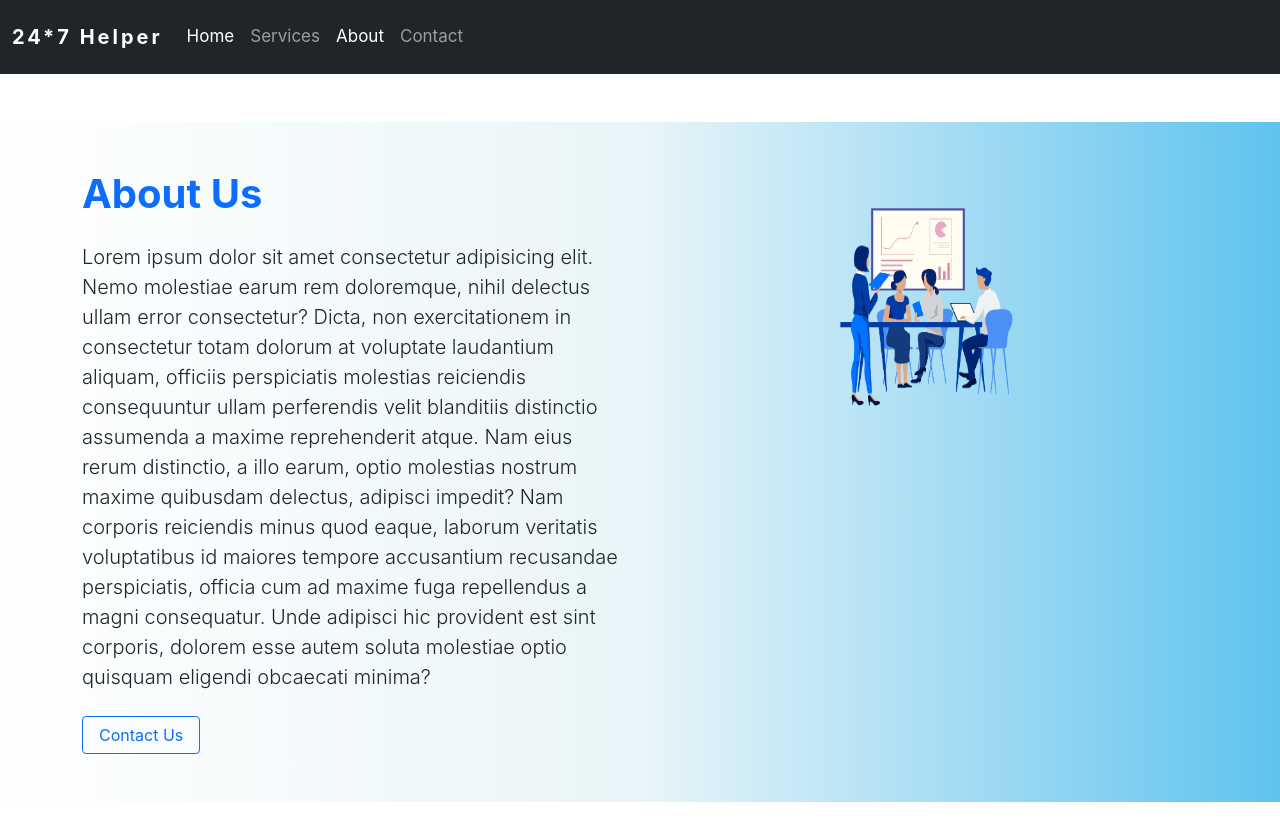
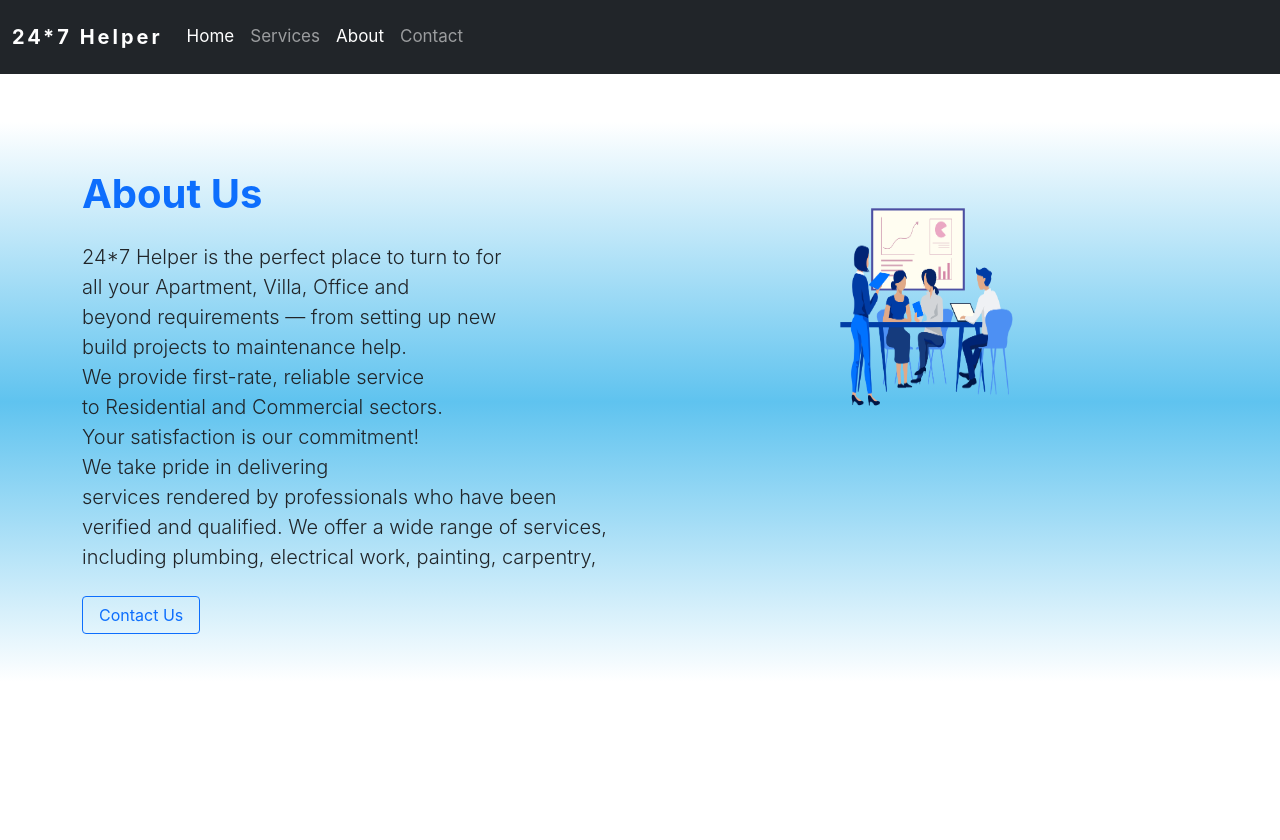
Before and after one commit to Anshuman1201/24-7Helper, a React (Create React App) app in the folder Helper/frontnnd/: page /about in a window 1280 px wide. Shown: the top 840 px of the page. After the commit the page ends 800 px from the top, so only its background shows below. Built offline with nearby package versions, Linux system fonts and the light colour scheme.

Commit message:
Update About.jsx

```diff
--- a/Helper/frontnnd/src/components/About.jsx
+++ b/Helper/frontnnd/src/components/About.jsx
@@ -3,7 +3,7 @@ import { NavLink } from 'react-router-dom'
 
 const About = () => {
     const backg={
-        background:"linear-gradient(to right, white,#e9f5f8, #5fc3ef)"
+        background:"linear-gradient(to bottom, white,#5fc3ef, white)"
 
     }
     return (
@@ -13,7 +13,9 @@ const About = () => {
                     <div className="col-md-6">
                         <h1 className="text-primary fw-bold mb-4">About Us</h1>
                         <p className="lead mb-4">
-                            Lorem ipsum dolor sit amet consectetur adipisicing elit. Nemo molestiae earum rem doloremque, nihil delectus ullam error consectetur? Dicta, non exercitationem in consectetur totam dolorum at voluptate laudantium aliquam, officiis perspiciatis molestias reiciendis consequuntur ullam perferendis velit blanditiis distinctio assumenda a maxime reprehenderit atque. Nam eius rerum distinctio, a illo earum, optio molestias nostrum maxime quibusdam delectus, adipisci impedit? Nam corporis reiciendis minus quod eaque, laborum veritatis voluptatibus id maiores tempore accusantium recusandae perspiciatis, officia cum ad maxime fuga repellendus a magni consequatur. Unde adipisci hic provident est sint corporis, dolorem esse autem soluta molestiae optio quisquam eligendi obcaecati minima?
+                        24*7 Helper is the perfect place to turn to for<br/> all your Apartment, Villa, Office and<br/> beyond requirements — from setting up new<br/> build projects to maintenance help.<br/> We provide first-rate, reliable service<br/> to Residential and Commercial sectors. <br/>Your satisfaction is our commitment!<br/>
+
+We take pride in delivering<br/> services rendered by professionals who have been verified and qualified. We offer a wide range of services, including plumbing, electrical work, painting, carpentry,
                         </p>
                         <NavLink to="/contact" className="btn btn-outline-primary px-3">Contact Us</NavLink>
                     </div>
```
